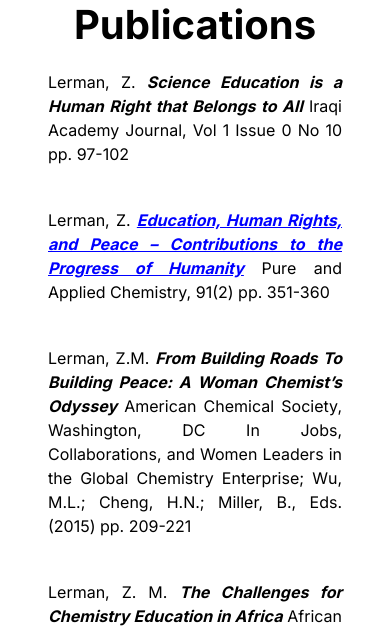
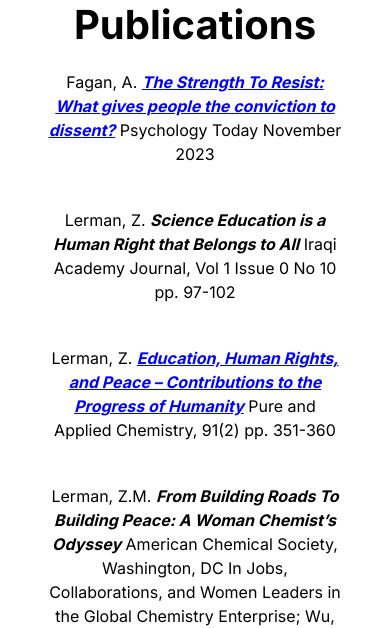
Before and after one commit to DannyMExe/lerman-institute, a Next.js app: page /publications in a window 390 px wide. Shown: the part 226-854 px from the top of the page. Built offline with nearby package versions, Linux system fonts and the light colour scheme.

Commit message:
added publication, fixed centering issues with flexbox

```diff
--- a/app/publications/page.js
+++ b/app/publications/page.js
@@ -3,6 +3,15 @@
 import styles from "./publications.module.css";
 
 const publications = [
+  {
+    id: "0",
+    title:
+      "The Strength To Resist: What gives people the conviction to dissent?",
+    author: "Fagan, A.",
+    publisher: "Psychology Today",
+    pages: "November 2023",
+    url: "https://www.psychologytoday.com/us/articles/202311/the-strength-to-resist",
+  },
   {
     id: "1",
     title: "Science Education is a Human Right that Belongs to All",
--- a/app/publications/publications.module.css
+++ b/app/publications/publications.module.css
@@ -11,15 +11,17 @@
 
 .list {
   display: flex;
-  flex-direction: row;
+  flex-direction: column;
   flex-wrap: wrap;
   gap: 20px;
   justify-content: left;
+  align-items: flex-start;
   text-align: left;
   padding-inline: 25px;
   @media (max-width: 850px) {
     justify-content: center;
-    text-align: justify;
+    text-align: center;
+    align-items: center;
   }
 }
 
@@ -54,4 +56,5 @@
 .list_item p {
   font-size: 1rem;
   line-height: 1.5;
+  width: 100%;
 }
```
Also changed, not shown: 1 other file (tests, documents, lock files or other folders).
